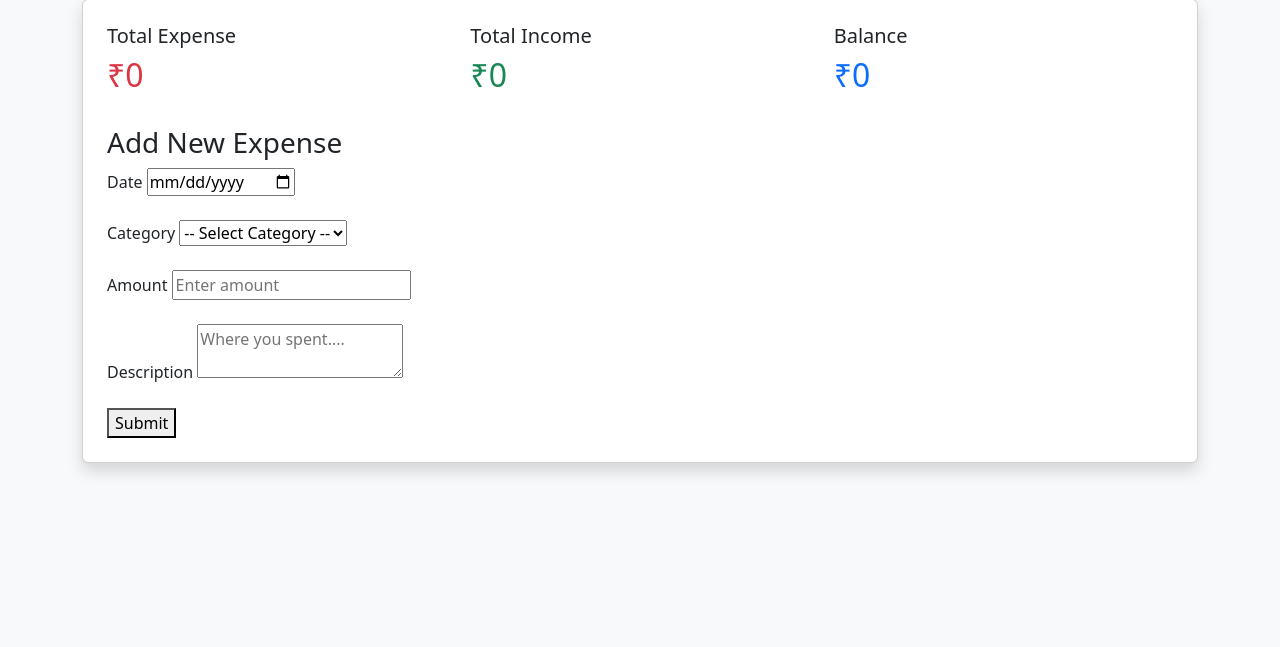
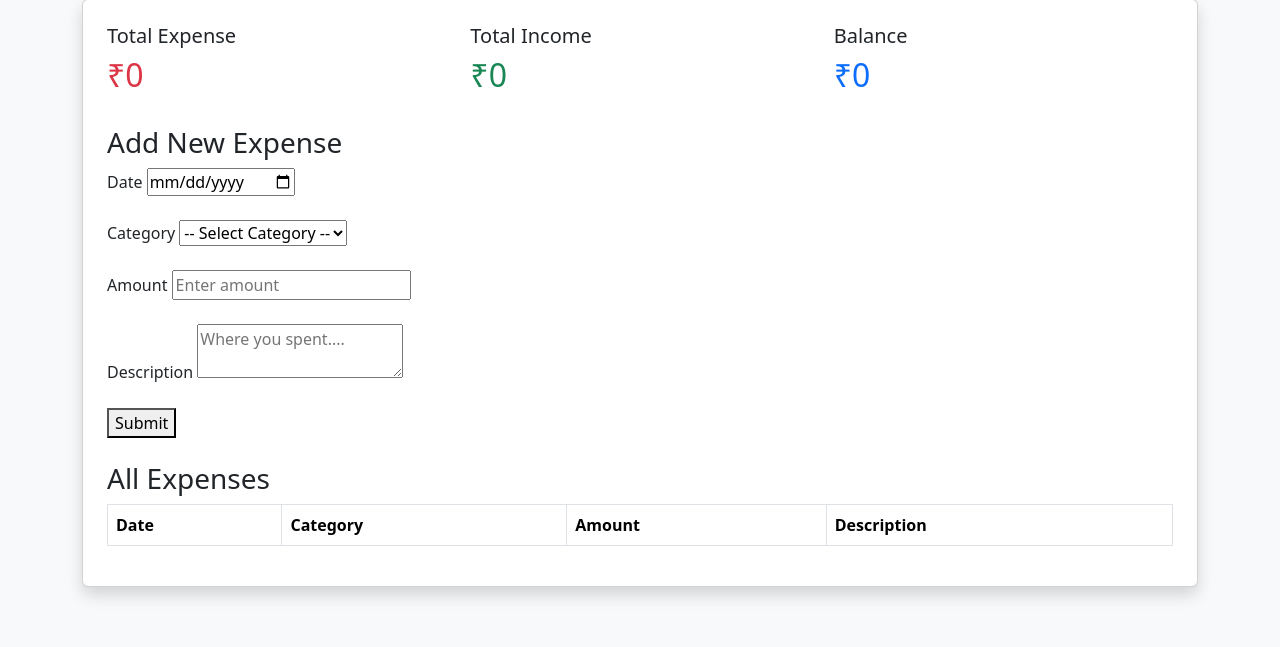
Before and after one commit to Sakshi2301-hue/Smart-Expense-Tracker-Pro, a Flask app: page / in a window 1280 px wide. Shown: the part 153-800 px from the top of the page. Run offline with Flask 3, Linux system fonts and the light colour scheme; data that the repository does not hold is empty.

Commit message:
Display expenses from SQLite database on home page

```diff
--- a/app.py
+++ b/app.py
@@ -6,7 +6,12 @@ app = Flask(__name__)
 
 @app.route("/")
 def home():
-    return render_template("index.html")
+    connection = sqlite3.connect("expenses.db")
+    cursor = connection.cursor()
+    cursor.execute("SELECT * FROM expenses")
+    expenses = cursor.fetchall()
+    connection.close()
+    return render_template("index.html", expenses=expenses)
 
 
 @app.route("/about")
--- a/templates/index.html
+++ b/templates/index.html
@@ -1,5 +1,6 @@
 <!DOCTYPE html>
 <html lang="en">
+
 <head>
     <meta charset="UTF-8">
     <meta name="viewport" content="width=device-width, initial-scale=1.0">
@@ -7,6 +8,7 @@
     <link href="https://cdn.jsdelivr.net/npm/bootstrap@5.3.7/dist/css/bootstrap.min.css" rel="stylesheet">
     <link rel="stylesheet" href="{{ url_for('static', filename='css/style.css') }}">
 </head>
+
 <body class="bg-light">
 
     <div class="container mt-5">
@@ -63,8 +65,29 @@
 
                 <button type="submit">Submit</button>
             </form>
+
+            <h3 class="mt-4">All Expenses</h3>
+
+            <table class="table table-bordered">
+                <tr>
+                    <th>Date</th>
+                    <th>Category</th>
+                    <th>Amount</th>
+                    <th>Description</th>
+                </tr>
+
+                {% for expense in expenses %}
+                <tr>
+                    <td>{{ expense[1] }}</td>
+                    <td>{{ expense[2] }}</td>
+                    <td>{{ expense[3] }}</td>
+                    <td>{{ expense[4] }}</td>
+                </tr>
+                {% endfor %}
+            </table>
         </div>
     </div>
 
 </body>
+
 </html>
```
Lines whose indentation alone changed are shown as unchanged.
